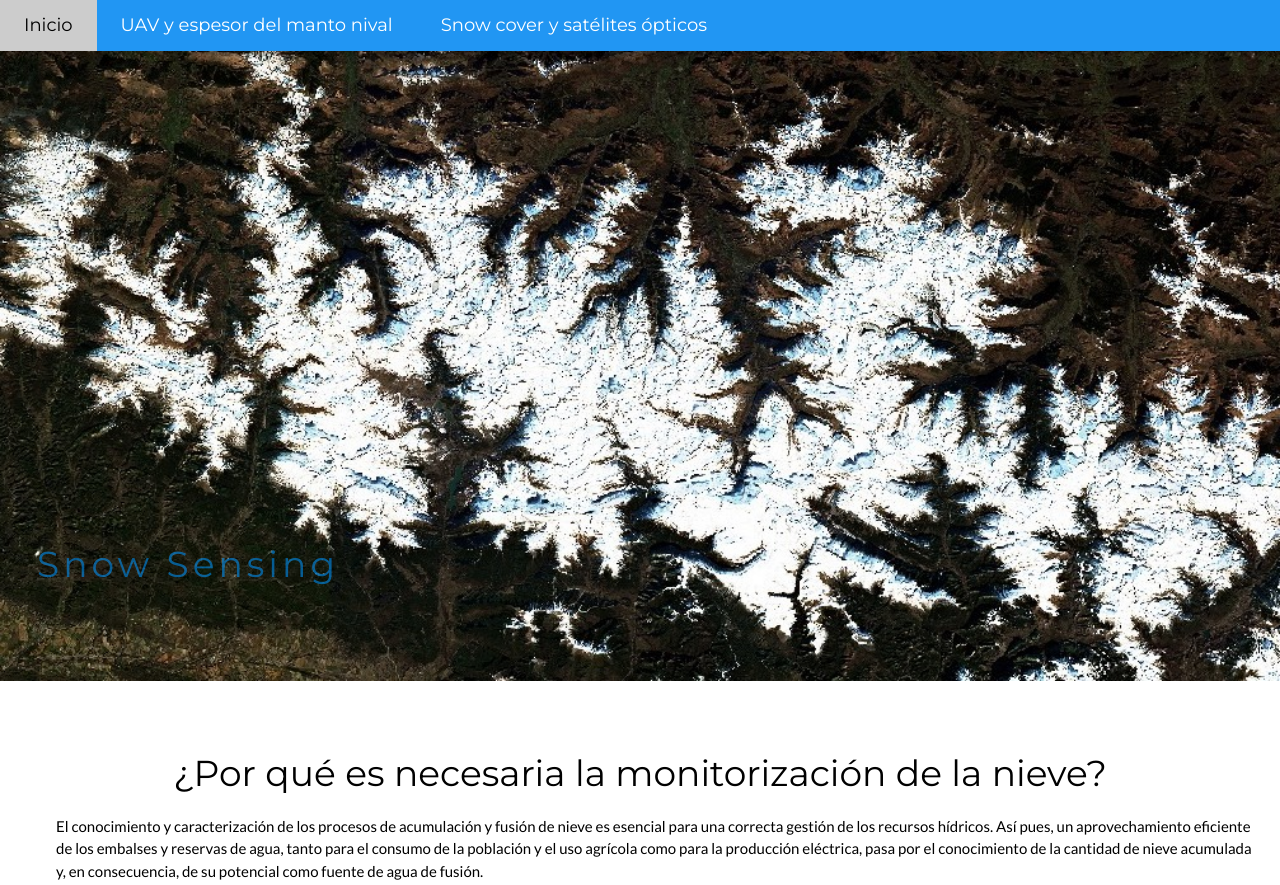
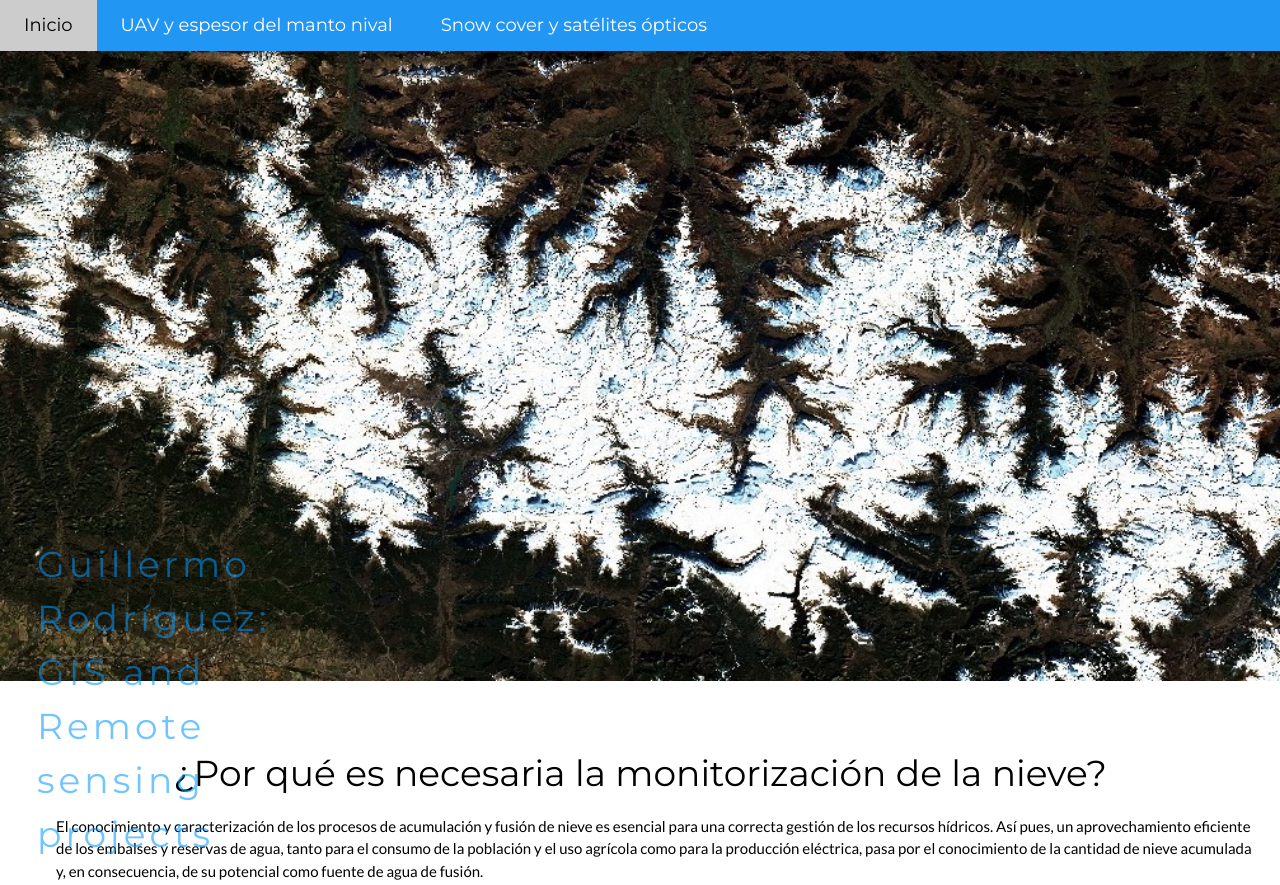
Before and after one commit to guillerodlopez/guillerodlopez.github.io, a plain HTML site: page index.html in a window 1280 px wide. Shown: the top 885 px of the page. Drawn offline with nearby package versions, Linux system fonts and the light colour scheme.

Commit message:
Update index.html

```diff
--- a/index.html
+++ b/index.html
@@ -44,7 +44,7 @@
       <div class="w3-display-bottomleft w3-padding-large w3-color-blue" style="top: 515px; left: 13px; width: 365px; height: 107px;">
         <!-- Insertamos el título de la página. El texto se situará en color azul sobre la imagen del encabezado-->
         <h1 class="w3-xxlarge"><span style="color: rgba(0, 150, 255, 0.56);">
-            Snow Sensing</span> </h1>
+            Guillermo Rodríguez: GIS and Remote sensing projects </span> </h1>
       </div>
     </header>
     <!-- Primera celda --> <br>
```
